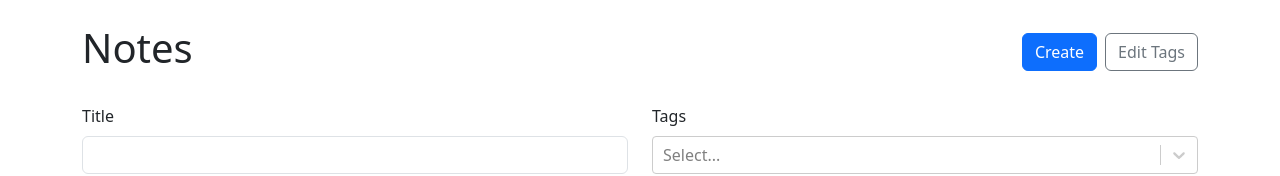
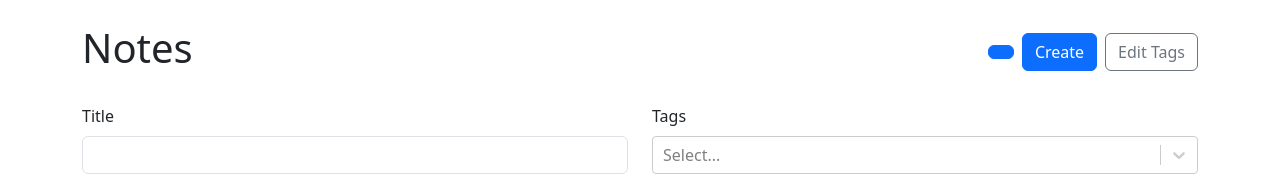
Before and after one commit to LyndeCS/notes, a React (Vite) app: page / in a window 1280 px wide. Shown: the top 176 px of the page. Built offline with nearby package versions, Linux system fonts and the light colour scheme.

Commit message:
Darkmode button added to NoteList
-Initial implementation of button with no functionality yet.

```diff
--- a/src/NoteList.tsx
+++ b/src/NoteList.tsx
@@ -66,6 +66,11 @@ export function NoteList({
         </Col>
         <Col xs="auto">
           <Stack gap={2} direction="horizontal">
+            <Button
+              onClick={() => {
+                console.log("Dark Mode button pressed.");
+              }}
+            />
             <Link to="/new">
               <Button variant="primary">Create</Button>
             </Link>
```
